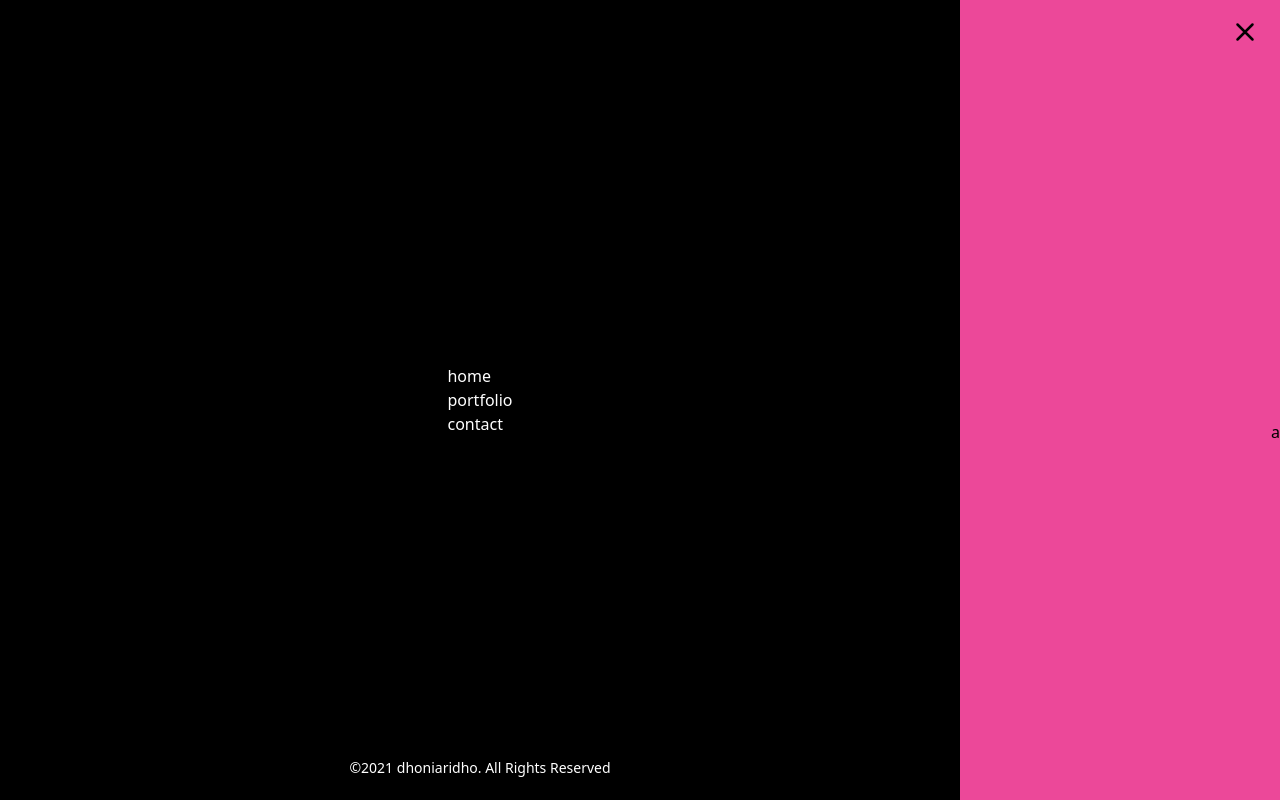
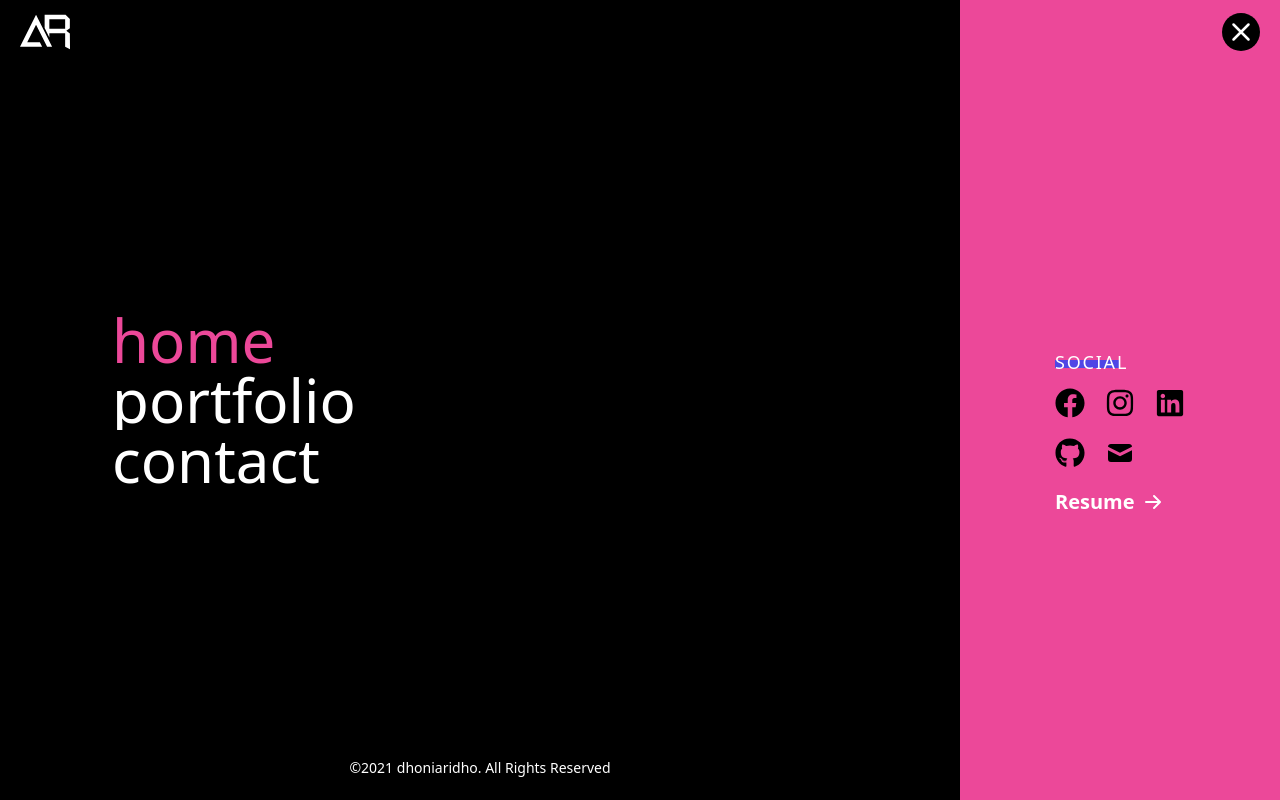
Before and after one commit to dhoniaridho/ahmadridhoni-v1, a Next.js app: page / in a window 1280 px wide. Both pictures are taken after a click on the button 1245 px from the left and 29 px from the top of the page. Built offline with nearby package versions, Linux system fonts and the light colour scheme.

Commit message:
add logo

```diff
--- /dev/null
+++ b/components/brands/logo.js
@@ -0,0 +1,14 @@
+export default function Logo({className}) {
+    return (
+        <svg
+        className={className}
+        xmlns="http://www.w3.org/2000/svg"
+        width="50"
+        height="50"
+        fill="currentColor"
+        viewBox="0 0 150831 104388"
+      >
+        <path d="M54437 12046l37504 75008 4888 9774H81771l-6763-13525-26594-53188-26594 53188h38131l6762 13525H0L48414 0l6023 12046zM74302 192l63236-64 12828 12615 29 28040-10703 7635 10719 8478 420 47492-14664-7557 71-40856-47707 48 12 12604-14200-28402-41-40033zm61893 13267l-47707 48 29 29186 47708-48-30-29186z"></path>
+      </svg>
+    )
+}
--- a/components/layouts/navigation.js
+++ b/components/layouts/navigation.js
@@ -1,6 +1,9 @@
 import { useState } from 'react'
-import {HiMenuAlt4, HiOutlineX} from 'react-icons/hi'
+import { HiMenuAlt3, HiOutlineX, HiMail, HiMenuAlt4, HiArrowRight } from 'react-icons/hi'
+import { FaFacebook, FaInstagram, FaLinkedin, FaGithub } from 'react-icons/fa'
 import Link from 'next/link'
+import {useRouter} from 'next/router'
+import Logo from '~/components/brands/logo'
 
 const navigations = [
     {
@@ -19,7 +22,9 @@ const navigations = [
 
 export default function Navigation() {
 
+    const { asPath } = useRouter()
     const [isCollapse, setIsCollapse] = useState(false)
+    const [isNavHover, setIsNavHover] = useState(false)
 
     const handleCollapse = ()=> {
         document.body.style.overflow = 'hidden'
@@ -33,26 +38,26 @@ export default function Navigation() {
     return(
         <nav>
             <div className="bg-black px-5 text-white flex h-16 justify-between place-items-center">
-                <div>a</div>
+                <div>
+                    <Logo />
+                </div>
                 <div>
                     <button onClick={handleCollapse}>
                         <HiMenuAlt4 size="30px" />
                     </button>
                 </div>
             </div>
-            <div className={`fixed flex justify-between flex-col transition-all duration-300 ${isCollapse ? 'w-3/4' : 'w-0'} top-0 left-0 h-screen bg-black`}>
-            <div className="h-16 flex justify-end place-items-center px-5">
-                    <button onClick={handleClose}>
-                        <HiOutlineX size="30px" />
-                    </button>
+            <div className={`fixed text-white flex justify-between flex-col transition-all ease-out duration-300 ${isCollapse ? 'w-3/4' : 'delay-300 w-0'} top-0 left-0 h-screen bg-black`}>
+            <div className="h-16 flex justify-start place-items-center px-5">
+                    <Logo />
                 </div>
-                <div className="h-16 flex justify-center place-items-center">
-                    <ul className="text-white">
+                <div className="overflow-hidden flex w-full place-items-center justify-start">
+                    <ul className="text-white ml-28">
                         {navigations.map((n, i)=> {
                             return(
-                                <li key={i}>
+                                <li className={`text-6xl overflow-hidden transform transition-all ${isCollapse ? 'opacity-100 translate-y-0 duration-700' : 'opacity-0 translate-y-full'}`} key={i}>
                                     <Link href={n.href}>
-                                        <a>{n.name}</a>
+                                        <a onClick={handleClose} onMouseOver={()=>setIsNavHover({[i]: true})} onMouseOut={()=>setIsNavHover({[i]: false})}  className={`transition-all hover:text-pink-500 ${isNavHover[i] ? 'tracking-widest' : ''} ${asPath === n.href && 'text-pink-500'}`}>{n.name}</a>
                                     </Link>
                                 </li>
                             )
@@ -63,13 +68,50 @@ export default function Navigation() {
                     <p className="text-sm text-white text-center whitespace-nowrap">&copy;{new Date().getFullYear()} dhoniaridho. All Rights Reserved</p>
                 </div>
             </div>
-            <div className={`transform transition-all duration-300 ${isCollapse ? 'translate-x-0' : 'translate-x-full'} fixed flex justify-between flex-col top-0 right-0 w-1/4 h-screen bg-pink-500`}>
+            <div className={`transform transition-all duration-300 ${isCollapse ? 'translate-x-0' : 'translate-x-full delay-300'} fixed flex justify-between flex-col top-0 right-0 w-1/4 h-screen bg-pink-500`}>
                 <div className="h-16 flex justify-end place-items-center px-5">
-                    <button onClick={handleClose}>
+                    <button className={`p-1 bg-black  text-white rounded-full transform transition-all ${isCollapse ? 'scale-100' : 'scale-0'}`} onClick={handleClose}>
                         <HiOutlineX size="30px" />
                     </button>
                 </div>
-                <div className="h-16 flex justify-end place-items-center flex-1">a</div>
+                <div className="flex justify-center place-items-center flex-1">
+                <ul className="grid grid-cols-1 md:grid-cols-3 gap-5">
+                        <li className="col-span-3">
+                            <h1 className="text-lg font-medium uppercase tracking-widest text-white">Social</h1>
+                            <div className="border-4 -mt-4 w-1/2 border-indigo-600"></div>
+                        </li>
+                        <li>
+                            <a href="http://facebook.com/dhoniaridho" target="_blank" rel="noopener noreferrer">
+                                <FaFacebook size="30px" />
+                            </a>
+                        </li>
+                        <li>
+                            <a href="http://instagram.com/dhoniaridho" target="_blank" rel="noopener noreferrer">
+                                <FaInstagram size="30px" />
+                            </a>
+                        </li>
+                        <li>
+                            <a href="http://www.linkedin.com/in/ahmad-ridhoni-921a6b205" target="_blank" rel="noopener noreferrer">
+                                <FaLinkedin size="30px" />
+                            </a>
+                        </li>
+                        <li>
+                            <a href="http://github.com/dhoniaridho" target="_blank" rel="noopener noreferrer">
+                                <FaGithub size="30px" />
+                            </a>
+                        </li>
+                        <li className="col-span-2">
+                            <a href="mailto:dhoniaridho@gmail.com">
+                                <HiMail size="30px" />
+                            </a>
+                        </li>
+                        <li className="col-span-3 text-white font-semibold text-xl hover:text-gray-800">
+                            <a href="http://dhoniaridho.vercel.app" target="_blank" rel="noopener noreferrer">
+                            <p className="flex place-items-center hover:translate-x-2 transform transition-transform">Resume<div className="ml-2"><HiArrowRight /></div> </p>
+                            </a>
+                        </li>
+                    </ul>
+                </div>
             </div>
         </nav>
     )
```
